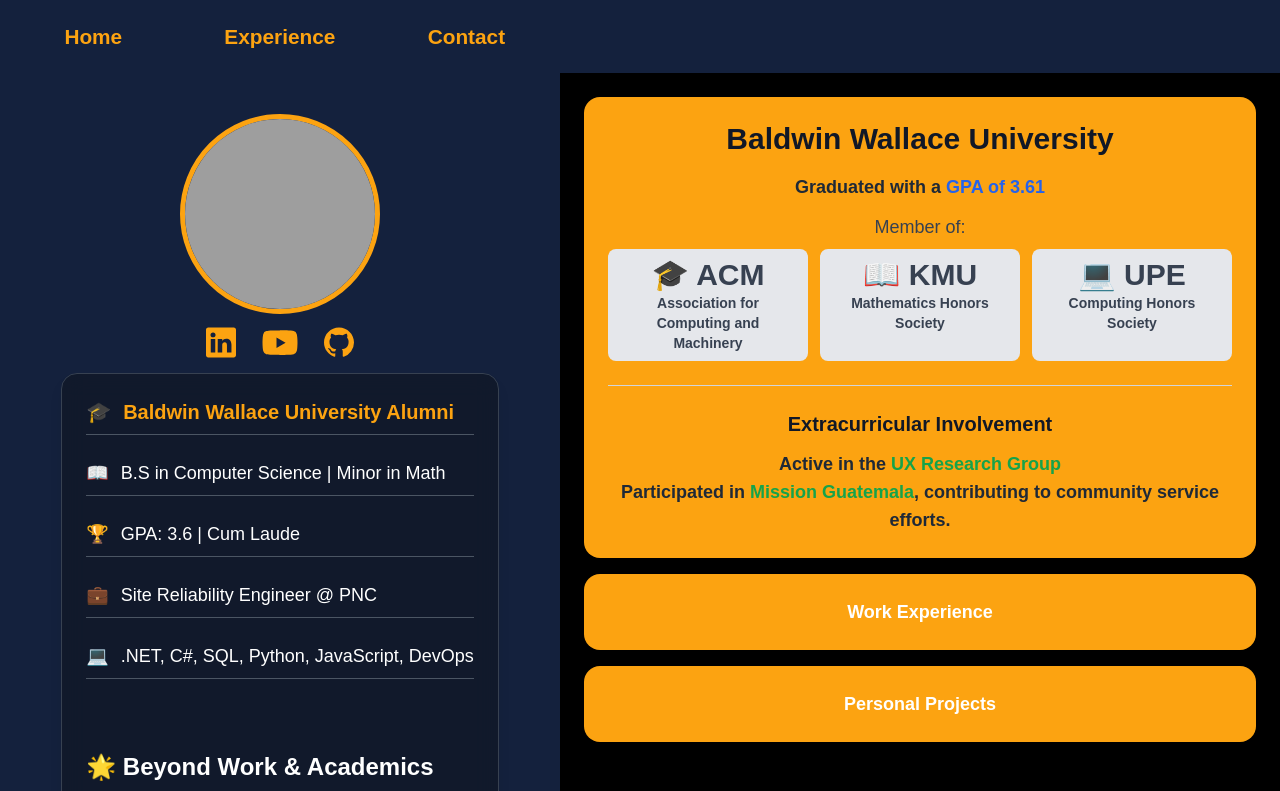
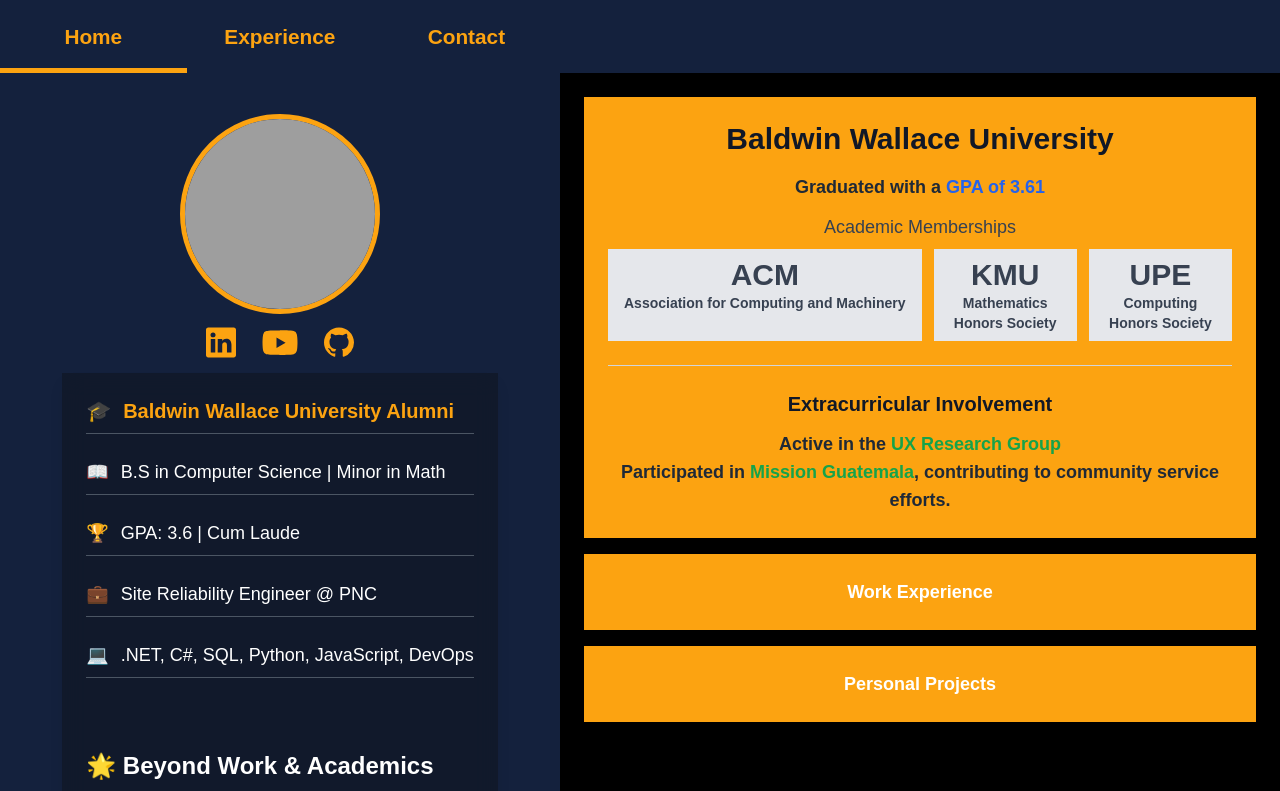
Before and after one commit to lukas-011/resume, a website with bundled scripts: page public/ExperiencePage.html in a window 1280 px wide. Shown: the top 791 px of the page. Built offline with nearby package versions, Linux system fonts and the light colour scheme; grey boxes are pictures that could not be loaded; what @barba/core would draw is missing.

Commit message:
Finished the graduation portion of my experience page

```diff
--- a/public/ExperiencePage.html
+++ b/public/ExperiencePage.html
@@ -62,7 +62,7 @@
                     </div>
                 </div>
 
-                <div class="flex flex-col space-y-6 p-6 w-fit h-4/6 bg-gray-900/80 backdrop-blur-md rounded-2xl shadow-lg border border-gray-700">
+                <div class="flex flex-col space-y-6 p-6 w-fit h-4/6 bg-gray-900/80 backdrop-blur-md shadow-lg">
                     <div class="flex items-center gap-3 text-xl font-bold text-white border-b border-gray-600 pb-2">
                         🎓 <span class="text-transparent bg-clip-text" style="color: var(--primary)">Baldwin Wallace University Alumni</span>
                     </div>
@@ -128,33 +128,33 @@
                         6. resume download section
                     -->
 
-                <div class="grid grid-cols-1 gap-4 p-6 max-w-6xl mx-auto h-[500px] ">
+                <div class="grid grid-cols-1 gap-4 p-6 max-w-6xl mx-auto h-[500px]">
                     <!-- Box 1 (Large) -->
-                    <div class="bg-[#FCA311] p-6 rounded-2xl shadow-lg flex items-center justify-center text-white text-lg font-bold h-full">
+                    <div class="bg-[#FCA311] p-6 shadow-lg flex items-center justify-center text-white text-lg font-bold h-full">
 <!--                        1. Heading of BW which I graduated from-->
 <!--                        2. My GPA and what organizations I was a part of-->
 <!--                        3. My involvement: The UX thing and MG-->
 <!--                        4. A map of 3D map of Baldwin-Wallace (later)-->
 
-                        <div class="text-center w-full">
+                        <div class="flex flex-col items-center content-center text-center w-full">
                             <h1 class="text-3xl font-extrabold text-gray-900 mb-4">Baldwin Wallace University</h1>
                             <p class="text-lg text-gray-800">Graduated with a <span class="font-semibold text-blue-600">GPA of 3.61</span></p>
-                            <p class="text-md text-gray-700 mt-3 font-medium">Member of:</p>
-                            <div class="flex justify-center space-x-3 mt-2 h-full w-full">
-                                <div class="flex-1 bg-gray-200 px-4 py-2 rounded-lg text-3xl text-gray-700">
-                                    🎓 ACM
+                            <p class="text-md text-gray-700 mt-3 font-medium">Academic Memberships</p>
+                            <div class="flex flex-1 justify-center space-x-3 mt-2 h-full w-full content-between">
+                                <div class="bg-gray-200 px-4 py-2 text-3xl text-gray-700 flex flex-col items-center">
+                                    ACM
                                     <div class="text-sm">
                                         Association for Computing and Machinery
                                     </div>
                                 </div>
-                                <div class="flex-1 bg-gray-200 px-4 py-2 rounded-lg text-3xl text-gray-700">
-                                    📖 KMU
+                                <div class="flex-1 bg-gray-200 px-4 py-2 text-3xl text-gray-700 flex flex-col items-center">
+                                    KMU
                                     <div class="text-sm">
                                         Mathematics Honors Society
                                     </div>
                                 </div>
-                                <div class="flex-1 bg-gray-200 px-4 py-2 rounded-lg text-3xl text-gray-700">
-                                    💻 UPE
+                                <div class="flex-1 bg-gray-200 px-4 py-2 text-3xl text-gray-700 flex flex-col items-center">
+                                    UPE
                                     <div class="text-sm">
                                         Computing Honors Society
                                     </div>
@@ -169,12 +169,12 @@
                     </div>
 
                     <!-- Box 2 -->
-                    <div class="bg-[#FCA311] p-6 rounded-2xl shadow-lg flex items-center justify-center text-white text-lg font-bold h-full">
+                    <div class="bg-[#FCA311] p-6 shadow-lg flex items-center justify-center text-white text-lg font-bold h-full">
                         Work Experience
                     </div>
 
                     <!-- Box 3 -->
-                    <div class="bg-[#FCA311] p-6 rounded-2xl shadow-lg flex items-center justify-center text-white text-lg font-bold h-full">
+                    <div class="bg-[#FCA311] p-6 shadow-lg flex items-center justify-center text-white text-lg font-bold h-full">
                         Personal Projects
                     </div>
                 </div>
```
